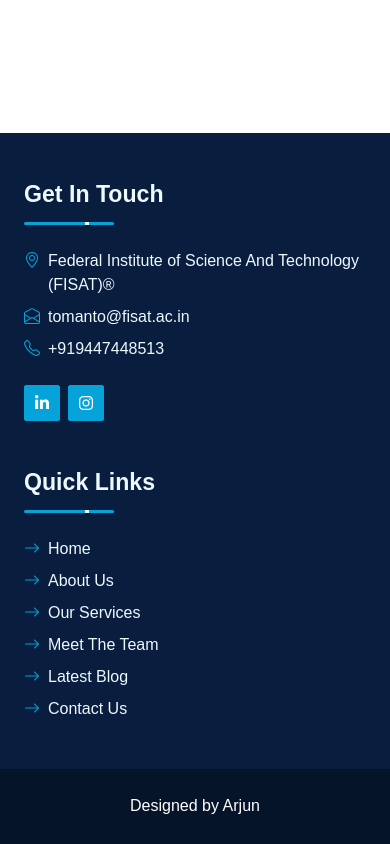
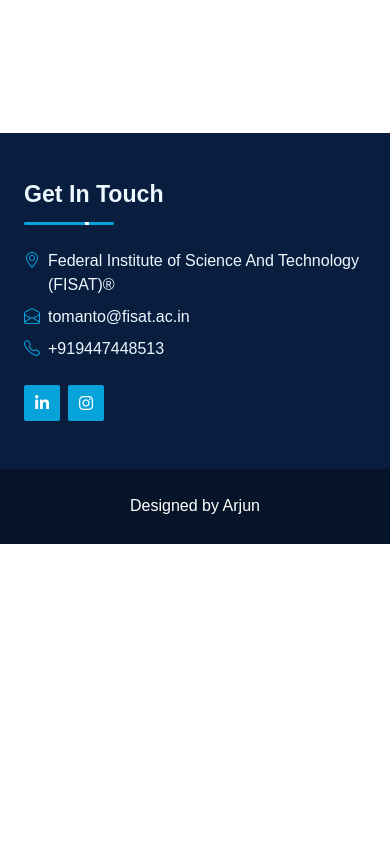
Before and after one commit to arjungopik/FISAT-IEDC-Webpage, a plain HTML site: page index.html in a window 390 px wide. Shown: the part 8979-9823 px from the top of the page. After the commit the page ends 9523 px from the top, so only its background shows below. Drawn offline with nearby package versions, Linux system fonts and the light colour scheme.

Commit message:
Update index.html

```diff
--- a/index.html
+++ b/index.html
@@ -472,19 +472,6 @@
                                     <a class="btn btn-primary btn-square" href="https://www.instagram.com/fisatiedc/"><i class="fab fa-instagram fw-normal"></i></a>
                                 </div>
                             </div>
-                            <div class="col-lg-4 col-md-12 pt-0 pt-lg-5 mb-5">
-                                <div class="section-title section-title-sm position-relative pb-3 mb-4">
-                                    <h3 class="text-light mb-0">Quick Links</h3>
-                                </div>
-                                <div class="link-animated d-flex flex-column justify-content-start">
-                                    <a class="text-light mb-2" href="#"><i class="bi bi-arrow-right text-primary me-2"></i>Home</a>
-                                    <a class="text-light mb-2" href="#"><i class="bi bi-arrow-right text-primary me-2"></i>About Us</a>
-                                    <a class="text-light mb-2" href="#"><i class="bi bi-arrow-right text-primary me-2"></i>Our Services</a>
-                                    <a class="text-light mb-2" href="#"><i class="bi bi-arrow-right text-primary me-2"></i>Meet The Team</a>
-                                    <a class="text-light mb-2" href="#"><i class="bi bi-arrow-right text-primary me-2"></i>Latest Blog</a>
-                                    <a class="text-light" href="#"><i class="bi bi-arrow-right text-primary me-2"></i>Contact Us</a>
-                                </div>
-                            </div>
                         </div>
                     </div>
                 </div>
```
